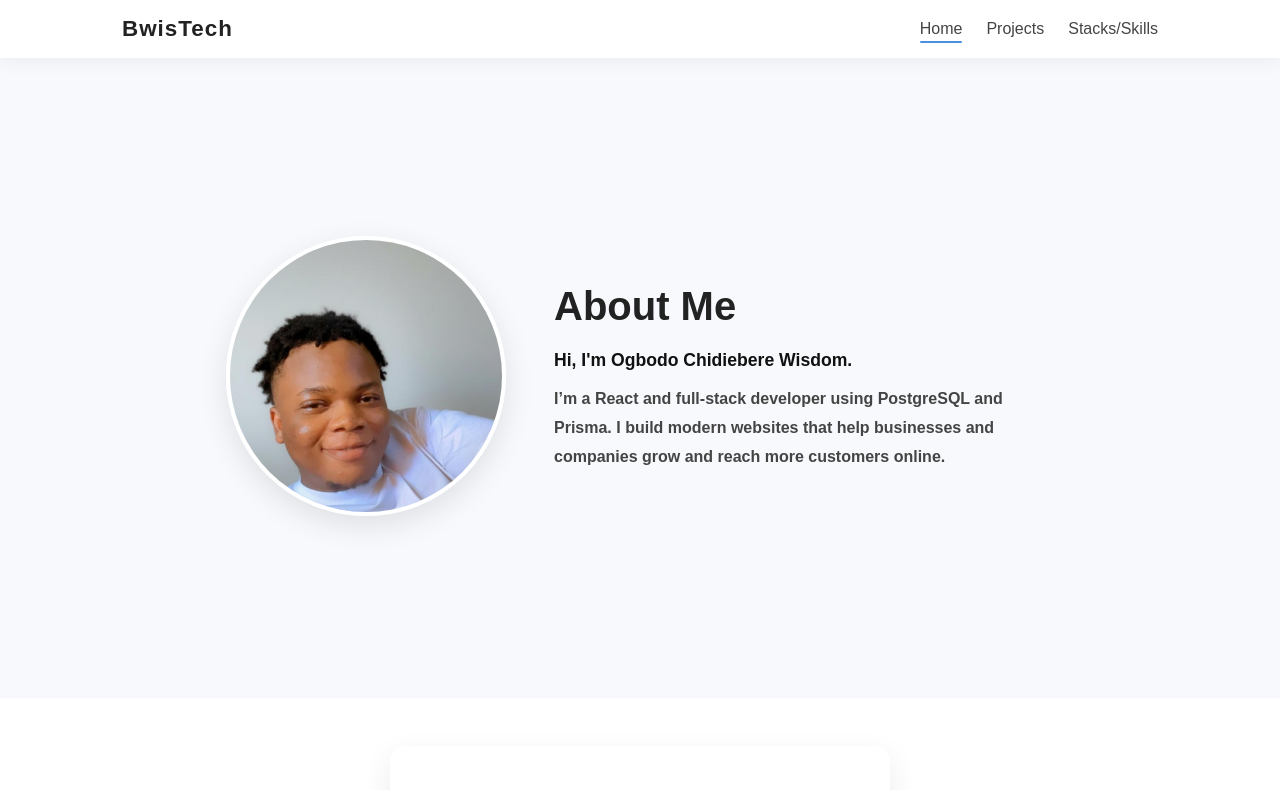
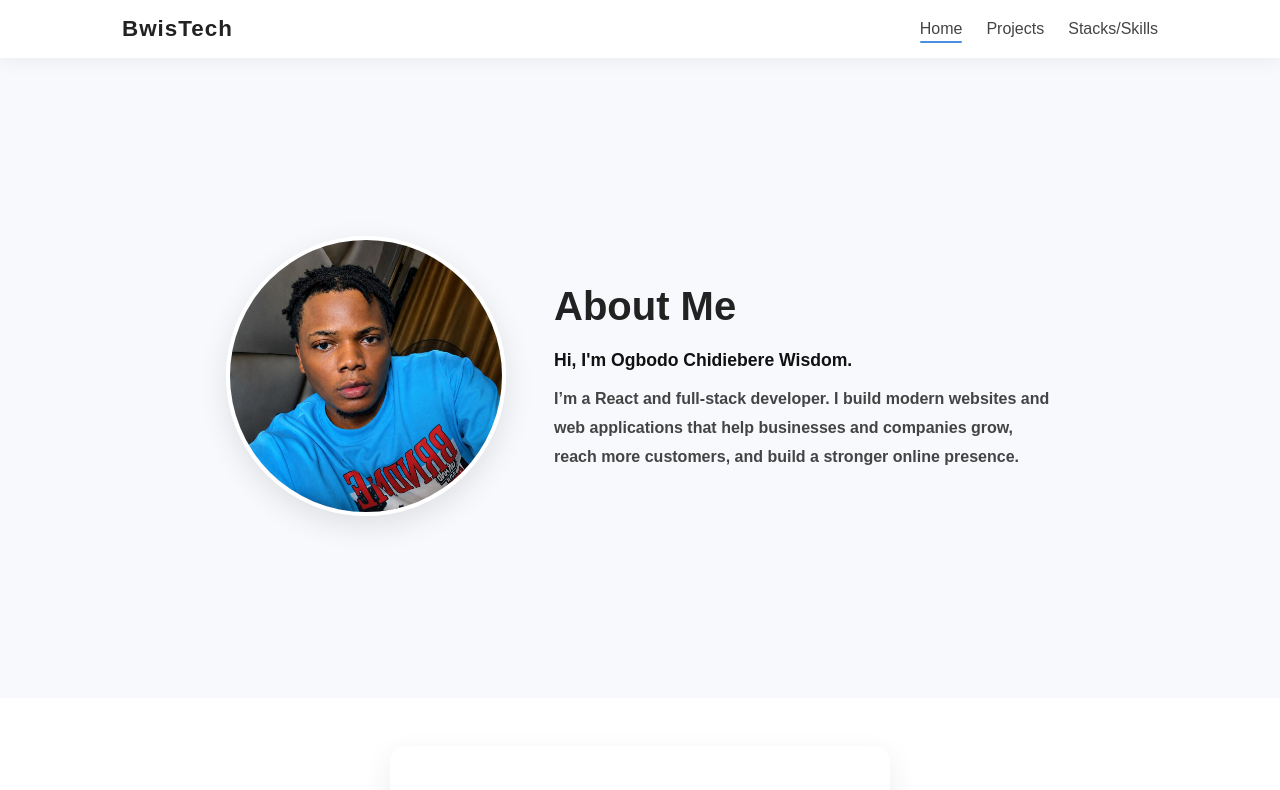
Before and after one commit to Bwis-coder/portfolio-website, a React (Vite) app: page / in a window 1280 px wide. Shown: the top 790 px of the page. Built offline with nearby package versions, Linux system fonts and the light colour scheme.

Commit message:
Update portfolio introduction

```diff
--- a/src/Components/Home/Section.jsx
+++ b/src/Components/Home/Section.jsx
@@ -12,9 +12,9 @@ export function Sectionpage() {
           <h1 className="title-name">About Me</h1>
           <h4 className="title-narration">
             <span>Hi, I'm Ogbodo Chidiebere Wisdom.</span>
-            I’m a React and full-stack developer using PostgreSQL and Prisma. I
-            build modern websites that help businesses and companies grow and
-            reach more customers online.
+            I’m a React and full-stack developer. I build modern websites and
+            web applications that help businesses and companies grow, reach more
+            customers, and build a stronger online presence.
           </h4>
         </div>
       </section>
--- a/src/Components/Skills/SkillsPage.jsx
+++ b/src/Components/Skills/SkillsPage.jsx
@@ -4,6 +4,7 @@ import "./Skills.css";
 import react from "../../assets/react.png";
 import javascript from "../../assets/javascript-logo.png";
 import htmls from "../../assets/html.png";
+import node from "/node.webp";
 import cssd from "../../assets/css.png";
 
 export function SkillsPage() {
@@ -57,6 +58,7 @@ export function SkillsPage() {
             <img src={javascript} alt="JavaScript" />
             <img src={htmls} alt="HTML" />
             <img src={cssd} alt="CSS" />
+            <img src={node} alt="CSS" />
           </div>
         </div>
       </div>
```
Also changed, not shown: public/node.webp (added), public/profile.jpeg.
